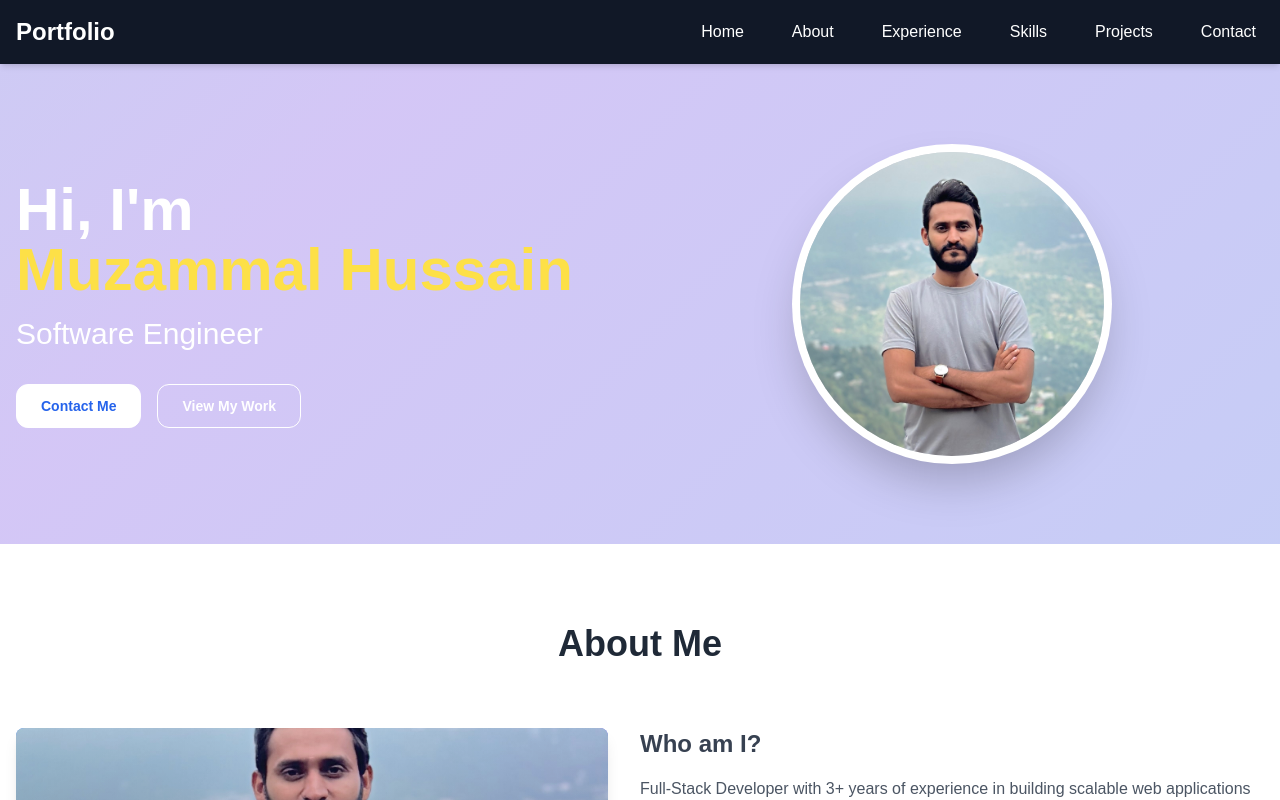
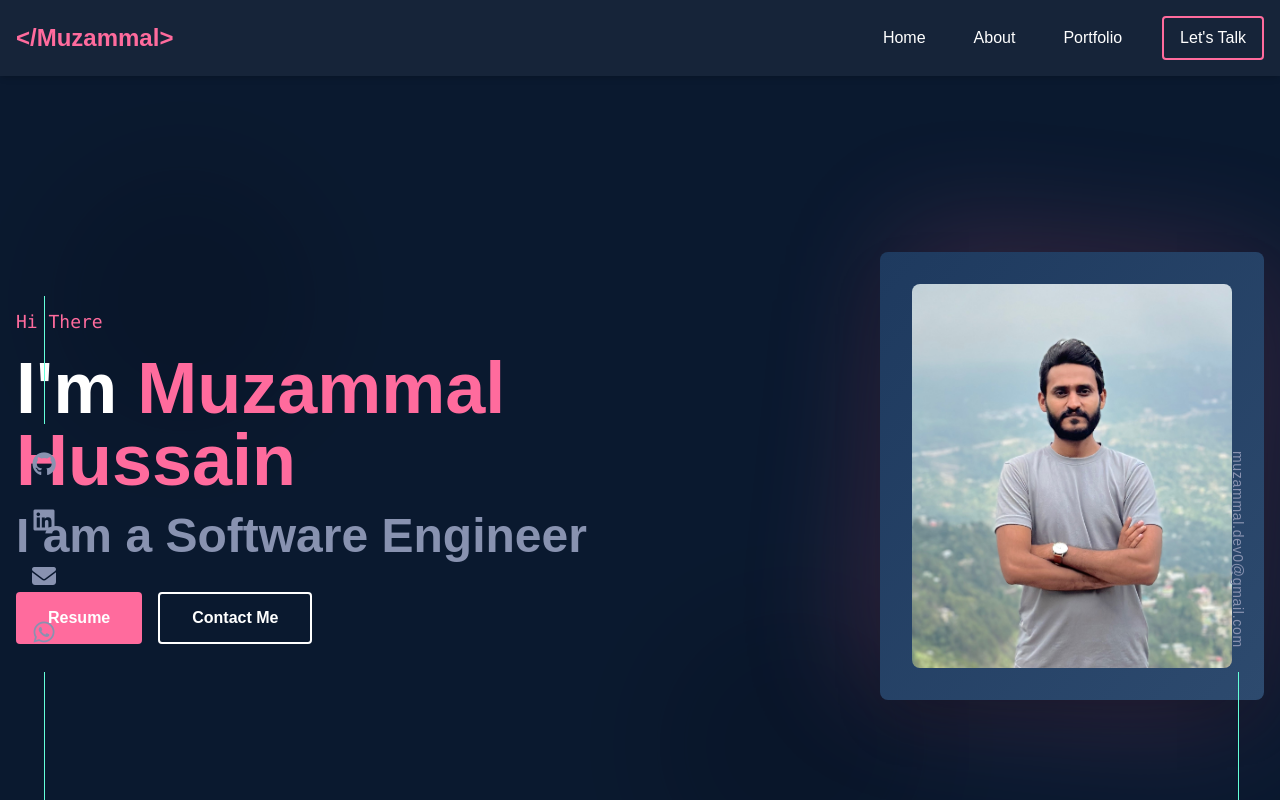
Before and after one commit to muzammal-dev0/portfolio, a React (Vite) app: page / in a window 1280 px wide. Shown: the top 800 px of the page. Built offline with nearby package versions, Linux system fonts and the light colour scheme; a web font is replaced by a local one.

Commit message:
updte the hero section

```diff
--- a/src/components/layout/Header.jsx
+++ b/src/components/layout/Header.jsx
@@ -1,5 +1,6 @@
 import { useState } from "react";
 import { scrollToSection, handleNavClick } from "../../utils/scroll";
+import { personalInfo } from "../../constants/personalInfo";
 
 const Header = () => {
   const [isMenuOpen, setIsMenuOpen] = useState(false);
@@ -14,34 +15,38 @@ const Header = () => {
   };
 
   return (
-    <nav className="bg-gray-900 p-4 sticky top-0 z-50 shadow-md">
+    <nav className="bg-[#0a192f] p-4 sticky top-0 z-50 shadow-md backdrop-blur-sm bg-opacity-95">
       <div className="container mx-auto flex flex-wrap items-center justify-between">
         <a
           href="#"
           onClick={(e) => handleNavClick(e, "home")}
-          className="flex items-center text-white text-2xl font-bold"
+          className="flex items-center text-2xl font-bold text-[#ff6b9d] hover:text-[#ff8fb3] transition-colors"
         >
-          <span>Portfolio</span>
+          <span>&lt;/{personalInfo.name.split(" ")[0]}&gt;</span>
         </a>
-        <div className="hidden md:flex space-x-8">
-          {["home", "about", "experience", "skills", "projects", "contact"].map(
-            (section) => (
+        <div className="hidden md:flex items-center space-x-8">
+          {["home", "about", "projects"].map((section) => (
             <a
               key={section}
               href={`#${section}`}
               onClick={(e) => handleNavClick(e, section)}
-                className="text-white hover:text-gray-300 transition capitalize focus:outline-none focus:ring-2 focus:ring-blue-400 focus:ring-offset-2 focus:ring-offset-gray-900 rounded px-2 py-1"
+              className="text-white hover:text-[#ff6b9d] transition capitalize focus:outline-none focus:ring-2 focus:ring-[#ff6b9d] focus:ring-offset-2 focus:ring-offset-[#0a192f] rounded px-2 py-1"
             >
-                {section}
+              {section === "projects" ? "Portfolio" : section}
             </a>
-            )
-          )}
+          ))}
+          <button
+            onClick={(e) => handleNavClick(e, "contact")}
+            className="px-4 py-2 border-2 border-[#ff6b9d] text-white hover:bg-[#ff6b9d] transition-colors rounded focus:outline-none focus:ring-2 focus:ring-[#ff6b9d] focus:ring-offset-2 focus:ring-offset-[#0a192f]"
+          >
+            Let's Talk
+          </button>
         </div>
         {/* Mobile menu button */}
         <div className="md:hidden">
           <button
             onClick={toggleMenu}
-            className="text-white focus:outline-none focus:ring-2 focus:ring-blue-400 focus:ring-offset-2 focus:ring-offset-gray-900 rounded p-2"
+            className="text-white focus:outline-none focus:ring-2 focus:ring-[#ff6b9d] focus:ring-offset-2 focus:ring-offset-[#0a192f] rounded p-2"
             aria-label="Toggle menu"
             aria-expanded={isMenuOpen}
             aria-controls="mobile-menu"
@@ -53,24 +58,28 @@ const Header = () => {
       {/* Mobile menu */}
       <div
         id="mobile-menu"
-        className={`md:hidden bg-gray-800 p-4 mt-2 ${
+        className={`md:hidden bg-[#112240] p-4 mt-2 ${
           isMenuOpen ? "block" : "hidden"
         }`}
         role="menu"
       >
-        {["home", "about", "experience", "skills", "projects", "contact"].map(
-          (section) => (
+        {["home", "about", "projects"].map((section) => (
           <a
             key={section}
             href={`#${section}`}
             onClick={(e) => handleNavigation(e, section)}
-              className="block text-white py-2 capitalize hover:text-gray-300 focus:outline-none focus:ring-2 focus:ring-blue-400 focus:ring-inset rounded px-2"
+            className="block text-white py-2 capitalize hover:text-[#ff6b9d] focus:outline-none focus:ring-2 focus:ring-[#ff6b9d] focus:ring-inset rounded px-2"
             role="menuitem"
           >
-              {section}
+            {section === "projects" ? "Portfolio" : section}
           </a>
-          )
-        )}
+        ))}
+        <button
+          onClick={(e) => handleNavigation(e, "contact")}
+          className="mt-4 w-full px-4 py-2 border-2 border-[#ff6b9d] text-white hover:bg-[#ff6b9d] transition-colors rounded"
+        >
+          Let's Talk
+        </button>
       </div>
     </nav>
   );
--- a/src/components/sections/Hero.jsx
+++ b/src/components/sections/Hero.jsx
@@ -1,47 +1,147 @@
 import { handleNavClick } from "../../utils/scroll";
 import { personalInfo } from "../../constants/personalInfo";
-import { AnimatedGradient } from "../magicui/AnimatedGradient";
-import { ShinyButton } from "../magicui/ShinyButton";
 
 const Hero = () => {
+  const socialLinks = [
+    {
+      name: "GitHub",
+      url: personalInfo.socialLinks.github,
+      icon: "fab fa-github",
+    },
+    {
+      name: "LinkedIn",
+      url: personalInfo.socialLinks.linkedin,
+      icon: "fab fa-linkedin",
+    },
+    {
+      name: "Email",
+      url: `mailto:${personalInfo.email}`,
+      icon: "fas fa-envelope",
+    },
+    {
+      name: "WhatsApp",
+      url: personalInfo.socialLinks.whatsapp,
+      icon: "fab fa-whatsapp",
+    },
+  ];
+
   return (
-    <section id="home" className="relative py-20 text-white overflow-hidden">
-      <AnimatedGradient className="absolute inset-0" />
-      <div className="relative z-10 container mx-auto px-4 flex flex-col md:flex-row items-center">
-        <div className="md:w-1/2 text-center md:text-left mb-8 md:mb-0">
-          <h1 className="text-4xl md:text-6xl font-bold leading-tight mb-4">
-            Hi, I'm{" "}
-            <span className="text-yellow-300 whitespace-nowrap">
-              {personalInfo.name}
+    <section
+      id="home"
+      className="relative min-h-screen flex items-center justify-center overflow-hidden bg-[#0a192f] text-white"
+    >
+      {/* Organic background shapes */}
+      <div className="absolute inset-0 overflow-hidden">
+        <div className="absolute top-20 left-10 w-72 h-72 bg-[#1e3a5f] rounded-full mix-blend-multiply filter blur-3xl opacity-20 animate-blob"></div>
+        <div className="absolute top-40 right-10 w-72 h-72 bg-[#2d4a6e] rounded-full mix-blend-multiply filter blur-3xl opacity-20 animate-blob animation-delay-2000"></div>
+        <div className="absolute -bottom-8 left-1/2 w-72 h-72 bg-[#1e3a5f] rounded-full mix-blend-multiply filter blur-3xl opacity-20 animate-blob animation-delay-4000"></div>
+      </div>
+
+      {/* Vertical Social Media Icons - Left Side */}
+      <div className="hidden lg:flex fixed left-8 bottom-0 flex-col items-center space-y-6 z-20">
+        <div className="w-px h-32 bg-[#64ffda]"></div>
+        {socialLinks.map((link, index) => (
+          <a
+            key={index}
+            href={link.url}
+            target="_blank"
+            rel="noopener noreferrer"
+            className="text-[#8892b0] hover:text-[#ff6b9d] transition-colors transform hover:-translate-y-1"
+            aria-label={link.name}
+          >
+            <i className={`${link.icon} text-2xl`}></i>
+          </a>
+        ))}
+        <div className="w-px h-32 bg-[#64ffda]"></div>
+      </div>
+
+      {/* Vertical Email - Right Side */}
+      <div className="hidden lg:flex fixed right-8 bottom-0 flex-col items-center space-y-6 z-20">
+        <a
+          href={`mailto:${personalInfo.email}`}
+          className="text-[#8892b0] hover:text-[#ff6b9d] transition-colors text-sm tracking-wider"
+          style={{ writingMode: "vertical-rl", textOrientation: "mixed" }}
+        >
+          {personalInfo.email}
+        </a>
+        <div className="w-px h-32 bg-[#64ffda]"></div>
+      </div>
+
+      {/* Main Content */}
+      <div className="relative z-10 container mx-auto px-4 py-20">
+        <div className="flex flex-col lg:flex-row items-center justify-between">
+          {/* Left Content */}
+          <div className="lg:w-1/2 text-center lg:text-left mb-12 lg:mb-0">
+            <p className="text-[#ff6b9d] text-lg mb-4 font-mono">
+              Hi There
+            </p>
+            <h1 className="text-5xl md:text-6xl lg:text-7xl font-bold leading-tight mb-4">
+              I'm{" "}
+              <span className="text-[#ff6b9d] whitespace-nowrap">
+                {personalInfo.name.split(" ")[0]}
+              </span>
+              <br />
+              <span className="text-[#ff6b9d]">
+                {personalInfo.name.split(" ")[1]}
               </span>
             </h1>
-          <h2 className="text-2xl md:text-3xl mb-8">{personalInfo.title}</h2>
-          <div className="flex flex-col sm:flex-row justify-center md:justify-start space-y-4 sm:space-y-0 sm:space-x-4">
-            <ShinyButton
+            <h2 className="text-3xl md:text-4xl lg:text-5xl font-semibold mb-8 text-[#8892b0]">
+              I am a {personalInfo.title}
+            </h2>
+            <div className="flex flex-col sm:flex-row gap-4 justify-center lg:justify-start">
+              <button
+                onClick={(e) => {
+                  e.preventDefault();
+                  const link = document.createElement("a");
+                  link.href = personalInfo.cvPath;
+                  link.download = "CV.pdf";
+                  link.click();
+                }}
+                className="px-8 py-3 bg-[#ff6b9d] text-white font-semibold rounded hover:bg-[#ff8fb3] transition-colors focus:outline-none focus:ring-2 focus:ring-[#ff6b9d] focus:ring-offset-2 focus:ring-offset-[#0a192f]"
+              >
+                Resume
+              </button>
+              <button
                 onClick={(e) => handleNavClick(e, "contact")}
-              className="bg-white text-blue-600 hover:bg-gray-100 font-semibold border border-white"
+                className="px-8 py-3 bg-transparent text-white border-2 border-white font-semibold rounded hover:bg-white hover:text-[#0a192f] transition-colors focus:outline-none focus:ring-2 focus:ring-white focus:ring-offset-2 focus:ring-offset-[#0a192f]"
               >
                 Contact Me
-            </ShinyButton>
-            <ShinyButton
-              onClick={(e) => handleNavClick(e, "projects")}
-              className="bg-transparent text-white border border-white hover:bg-white/10 font-semibold"
-            >
-              View My Work
-            </ShinyButton>
+              </button>
             </div>
           </div>
-        <div className="md:w-1/2 flex justify-center">
-          <div className="h-64 w-64 md:h-80 md:w-80 rounded-full bg-white p-2 shadow-2xl">
-            <div className="h-full w-full rounded-full bg-gray-300 flex items-center justify-center">
+
+          {/* Right Content - Image/Illustration */}
+          <div className="lg:w-1/2 flex justify-center lg:justify-end mt-12 lg:mt-0">
+            <div className="relative">
+              <div className="absolute inset-0 bg-[#ff6b9d] opacity-20 rounded-lg blur-3xl transform rotate-6"></div>
+              <div className="relative bg-gradient-to-br from-[#1e3a5f] to-[#2d4a6e] rounded-lg p-8 shadow-2xl">
+                <div className="w-64 h-80 md:w-80 md:h-96 rounded-lg overflow-hidden">
                   <img
                     src={personalInfo.profileImage}
                     alt={personalInfo.name}
-                className="h-full w-full rounded-full object-cover"
+                    className="w-full h-full object-cover"
                   />
                 </div>
               </div>
             </div>
+          </div>
+        </div>
+      </div>
+
+      {/* Mobile Social Links */}
+      <div className="lg:hidden fixed bottom-8 left-1/2 transform -translate-x-1/2 flex space-x-6 z-20">
+        {socialLinks.map((link, index) => (
+          <a
+            key={index}
+            href={link.url}
+            target="_blank"
+            rel="noopener noreferrer"
+            className="text-[#8892b0] hover:text-[#ff6b9d] transition-colors"
+            aria-label={link.name}
+          >
+            <i className={`${link.icon} text-2xl`}></i>
+          </a>
+        ))}
       </div>
     </section>
   );
--- a/src/index.css
+++ b/src/index.css
@@ -72,3 +72,31 @@
   clip: auto;
   white-space: normal;
 }
+
+/* Blob animation for organic background shapes */
+@keyframes blob {
+  0% {
+    transform: translate(0px, 0px) scale(1);
+  }
+  33% {
+    transform: translate(30px, -50px) scale(1.1);
+  }
+  66% {
+    transform: translate(-20px, 20px) scale(0.9);
+  }
+  100% {
+    transform: translate(0px, 0px) scale(1);
+  }
+}
+
+.animate-blob {
+  animation: blob 7s infinite;
+}
+
+.animation-delay-2000 {
+  animation-delay: 2s;
+}
+
+.animation-delay-4000 {
+  animation-delay: 4s;
+}
```
Lines whose indentation alone changed are shown as unchanged.
